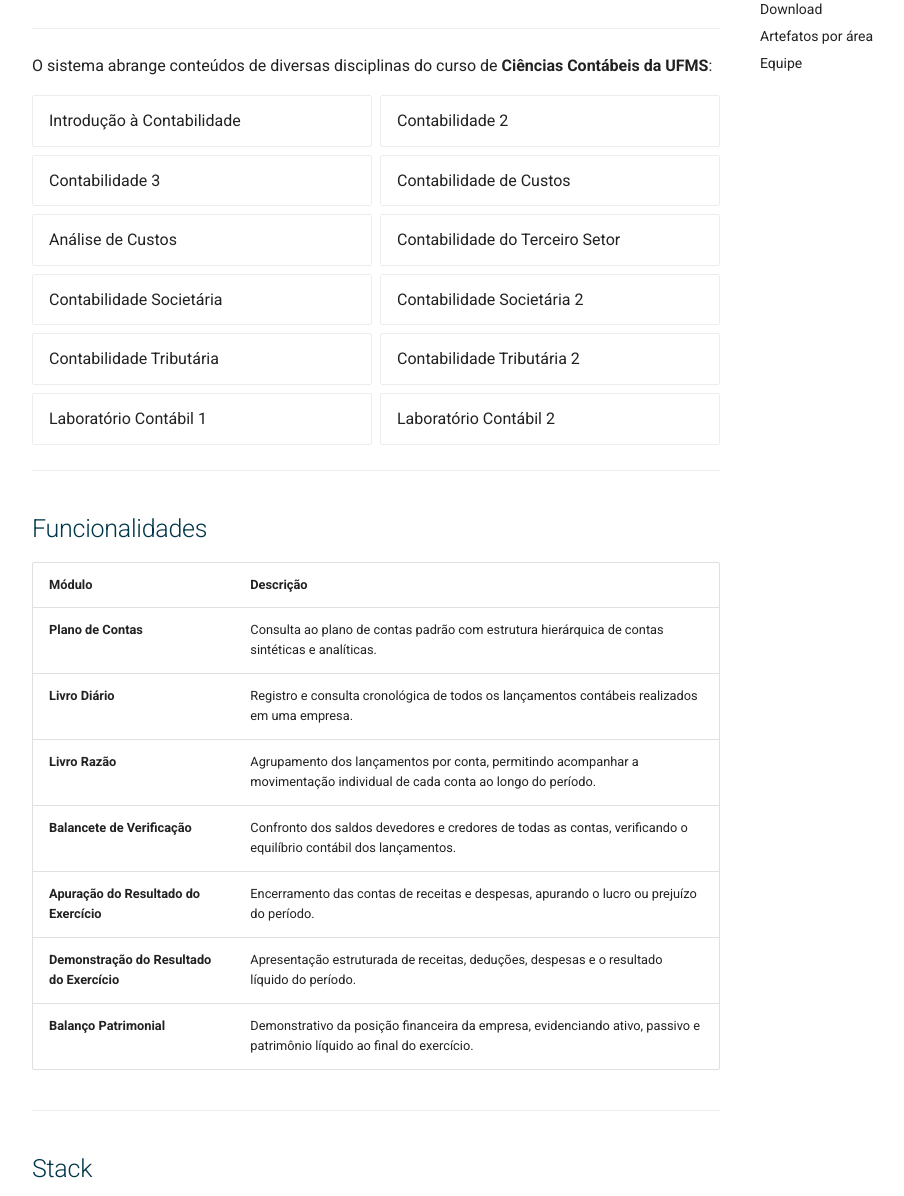
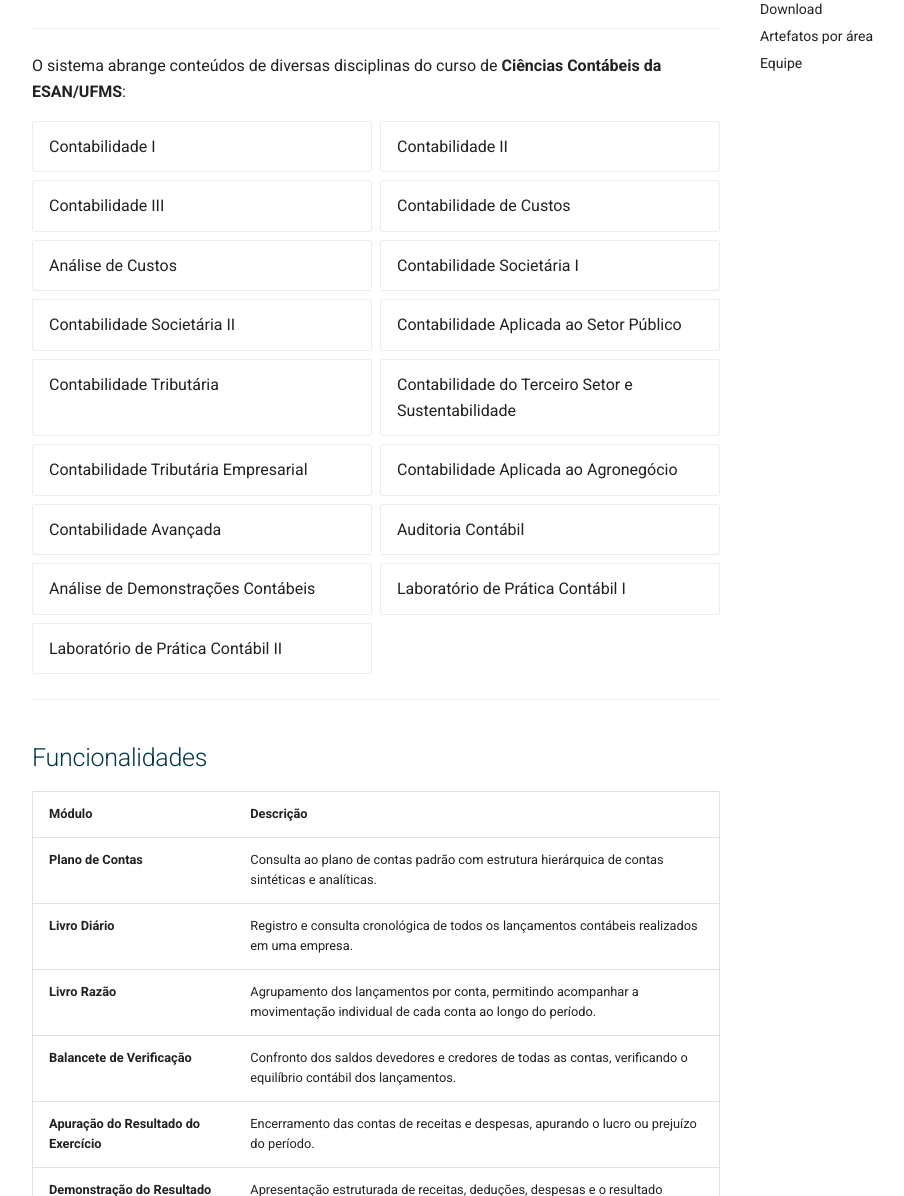
Before and after one commit to NES-Contabilidade-Integrada/doc-coins2026.1, an MkDocs documentation site: the page built from docs/index.md, in a window 1280 px wide and 1400 px high, scrolled down 679 px, cut to the strip 204-1400 px from the top of the window. Shown: the whole strip, without its empty margins (264-1168 px from the left). Built offline with MkDocs 1.6.1 and Material for MkDocs 9.7.7, drawn with Linux system fonts in a browser that asks for light colours.

Commit message:
feat(homepage): update disciplines list with full ESAN/UFMS curriculum
Co-Authored-By: Claude Sonnet 4.6 <noreply@anthropic.com>

```diff
--- a/docs/index.md
+++ b/docs/index.md
@@ -14,22 +14,27 @@ O sistema foi criado para preencher uma lacuna no curso de Ciências Contábeis:
 
 ---
 
-O sistema abrange conteúdos de diversas disciplinas do curso de **Ciências Contábeis da UFMS**:
+O sistema abrange conteúdos de diversas disciplinas do curso de **Ciências Contábeis da ESAN/UFMS**:
 
 <div class="grid cards" markdown>
 
-- Introdução à Contabilidade
-- Contabilidade 2
-- Contabilidade 3
+- Contabilidade I
+- Contabilidade II
+- Contabilidade III
 - Contabilidade de Custos
 - Análise de Custos
-- Contabilidade do Terceiro Setor
-- Contabilidade Societária
-- Contabilidade Societária 2
+- Contabilidade Societária I
+- Contabilidade Societária II
+- Contabilidade Aplicada ao Setor Público
 - Contabilidade Tributária
-- Contabilidade Tributária 2
-- Laboratório Contábil 1
-- Laboratório Contábil 2
+- Contabilidade do Terceiro Setor e Sustentabilidade
+- Contabilidade Tributária Empresarial
+- Contabilidade Aplicada ao Agronegócio
+- Contabilidade Avançada
+- Auditoria Contábil
+- Análise de Demonstrações Contábeis
+- Laboratório de Prática Contábil I
+- Laboratório de Prática Contábil II
 
 </div>
 
```
